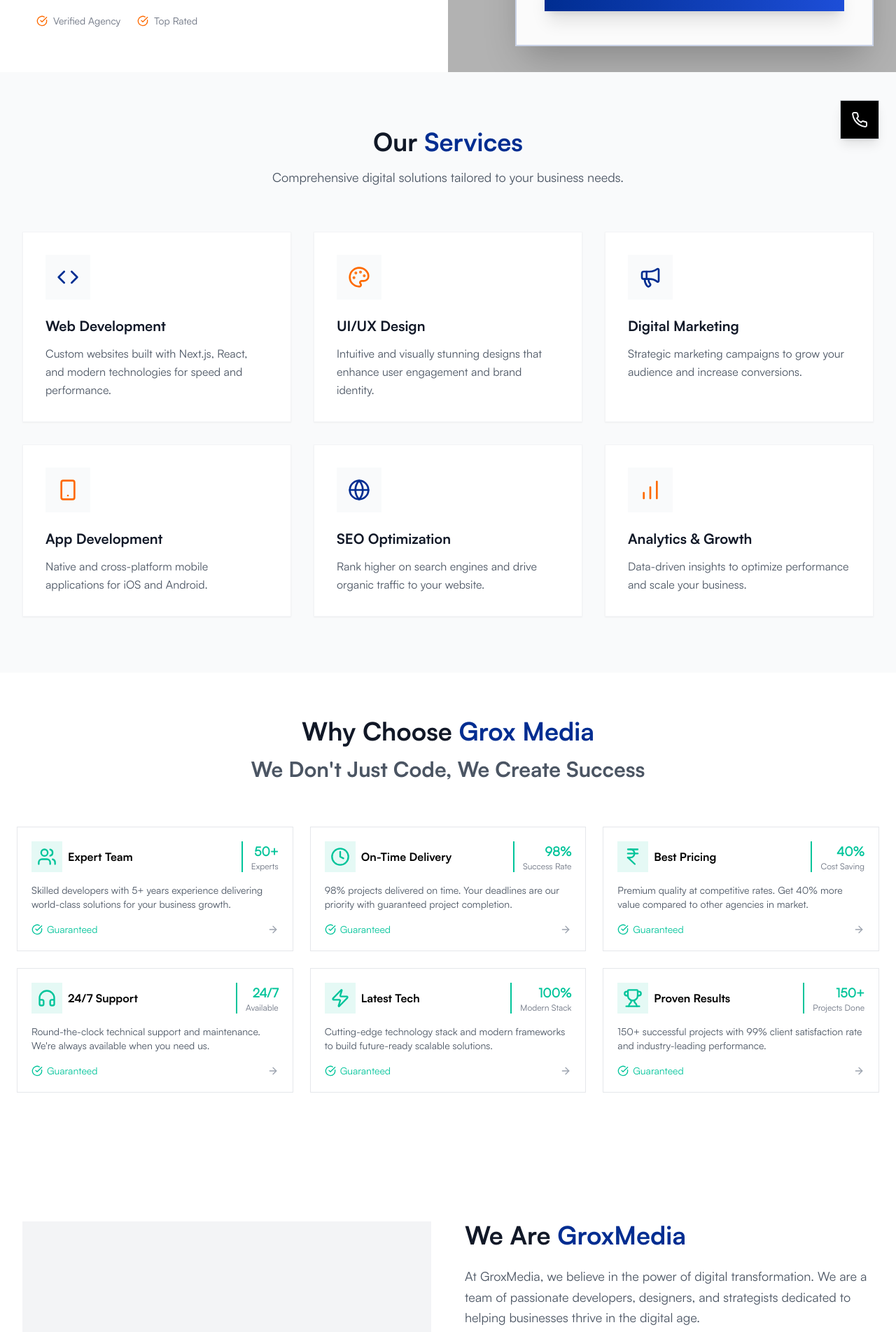
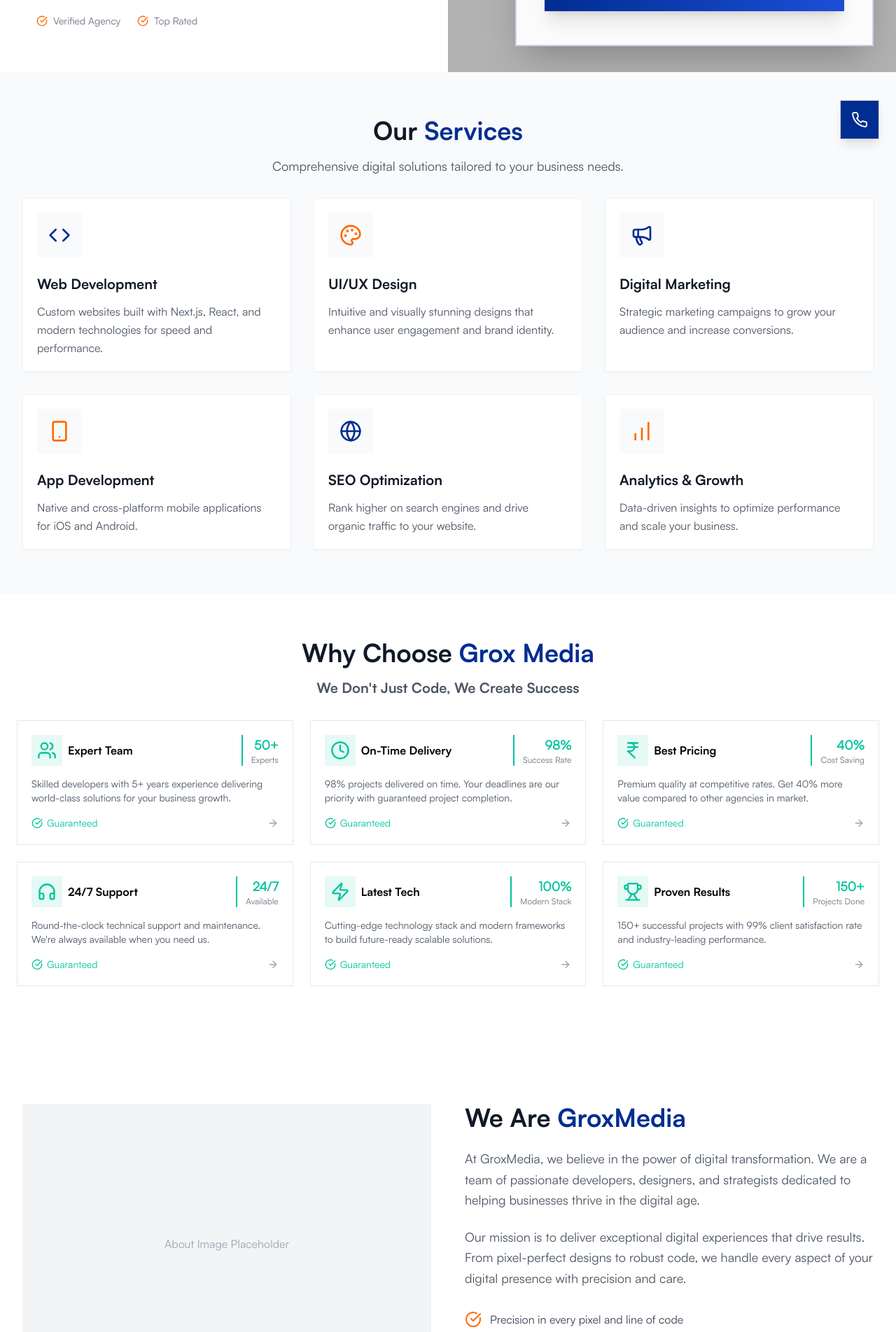
Before and after one commit to riteshk-007/grox-media, a Next.js app: page / in a window 1280 px wide. Shown: the part 577-2480 px from the top of the page at 70% size. Built offline with nearby package versions, Linux system fonts and the light colour scheme; grey boxes are pictures that could not be loaded.

Commit message:
refactor components for improved layout and responsiveness; update styles and animations across About, Services, Technologies, Testimonials, and WhyChooseUsSection

```diff
--- a/src/components/About.tsx
+++ b/src/components/About.tsx
@@ -5,7 +5,7 @@ import { CheckCircle } from "lucide-react";
 
 const About = () => {
   return (
-        <section id="about" className="py-20 bg-white overflow-hidden">
+    <section id="about" className="py-10 md:py-16 bg-white overflow-hidden">
       <div className="max-w-7xl mx-auto px-4 sm:px-6 lg:px-8">
         <div className="grid grid-cols-1 lg:grid-cols-2 gap-12 items-center">
           <motion.div
@@ -17,11 +17,8 @@ const About = () => {
             <div className="relative">
               <div className="absolute -top-4 -left-4 w-24 h-24 bg-groxBlue/10 -z-10" />
               <div className="absolute -bottom-4 -right-4 w-32 h-32 bg-groxOrange/10 -z-10" />
-                            {/* Placeholder for About Image - using a colored div for now if no image */}
               <div className="bg-gray-100 overflow-hidden h-[400px] w-full relative flex items-center justify-center">
                 <span className="text-gray-400">About Image Placeholder</span>
-                                {/* If you have an image, uncomment below */}
-                                {/* <Image src="/about-image.jpg" alt="About GroxMedia" fill className="object-cover" /> */}
               </div>
             </div>
           </motion.div>
@@ -36,10 +33,15 @@ const About = () => {
               We Are <span className="text-groxBlue">GroxMedia</span>
             </h2>
             <p className="text-lg text-gray-600 mb-6 leading-relaxed">
-                            At GroxMedia, we believe in the power of digital transformation. We are a team of passionate developers, designers, and strategists dedicated to helping businesses thrive in the digital age.
+              At GroxMedia, we believe in the power of digital transformation.
+              We are a team of passionate developers, designers, and strategists
+              dedicated to helping businesses thrive in the digital age.
             </p>
             <p className="text-lg text-gray-600 mb-8 leading-relaxed">
-                            Our mission is to deliver exceptional digital experiences that drive results. From pixel-perfect designs to robust code, we handle every aspect of your digital presence with precision and care.
+              Our mission is to deliver exceptional digital experiences that
+              drive results. From pixel-perfect designs to robust code, we
+              handle every aspect of your digital presence with precision and
+              care.
             </p>
 
             <div className="space-y-4">
--- a/src/components/FloatingContactButton.tsx
+++ b/src/components/FloatingContactButton.tsx
@@ -1,9 +1,9 @@
 "use client";
-import React, { useState } from 'react';
-import { FiPhone, FiX } from 'react-icons/fi';
-import { IoLogoWhatsapp } from 'react-icons/io';
-import CallDialog from './shared/CallDialog';
-import WhatsAppDialog from './shared/WhatsAppDialog';
+import React, { useState } from "react";
+import { FiPhone, FiX } from "react-icons/fi";
+import { IoLogoWhatsapp } from "react-icons/io";
+import CallDialog from "./shared/CallDialog";
+import WhatsAppDialog from "./shared/WhatsAppDialog";
 
 const FloatingContactButton = () => {
   const [isOpen, setIsOpen] = useState(false);
@@ -11,11 +11,11 @@ const FloatingContactButton = () => {
   const [showWhatsAppDialog, setShowWhatsAppDialog] = useState(false);
 
   const phoneNumber = "+919266806477";
-    const whatsappMessage = "Hi! I'm interested in CodeXprime IT services. Can you help me?";
+  const whatsappMessage =
+    "Hi! I'm interested in CodeXprime IT services. Can you help me?";
 
   const toggleMenu = () => {
     setIsOpen(!isOpen);
-
   };
 
   return (
@@ -23,39 +23,47 @@ const FloatingContactButton = () => {
       {/* Main Floating Button */}
       <div className="fixed bottom-6 right-6 z-50">
         {/* Action Buttons - Show when menu is open */}
-                <div className={`absolute bottom-16 right-0 flex flex-col gap-3 transition-all duration-300 ${isOpen ? 'opacity-100 translate-y-0' : 'opacity-0 translate-y-4 pointer-events-none'
-                    }`}>
+        <div
+          className={`absolute bottom-16 right-0 flex flex-col gap-3 transition-all duration-300 ${
+            isOpen
+              ? "opacity-100 translate-y-0"
+              : "opacity-0 translate-y-4 pointer-events-none"
+          }`}
+        >
           {/* WhatsApp Button */}
           <button
             onClick={() => {
               setShowWhatsAppDialog(true);
-
             }}
             className="flex items-center gap-3 bg-white hover:bg-gray-50 text-gray-800 border border-gray-300 px-4 py-3 rounded shadow-lg hover:shadow-xl transition-all duration-200"
           >
             <IoLogoWhatsapp size={20} className="text-green-600" />
-                        <span className="hidden md:block text-sm font-medium whitespace-nowrap">WhatsApp</span>
+            <span className="hidden md:block text-sm font-medium whitespace-nowrap">
+              WhatsApp
+            </span>
           </button>
 
           {/* Call Button */}
           <button
             onClick={() => {
               setShowCallDialog(true);
-
             }}
             className="flex items-center gap-3 bg-white hover:bg-gray-50 text-gray-800 border border-gray-300 px-4 py-3 rounded shadow-lg hover:shadow-xl transition-all duration-200"
           >
             <FiPhone size={20} className="text-blue-600" />
-                        <span className="hidden md:block text-sm font-medium whitespace-nowrap">Call Now</span>
+            <span className="hidden md:block text-sm font-medium whitespace-nowrap">
+              Call Now
+            </span>
           </button>
         </div>
 
         {/* Main Toggle Button */}
         <button
           onClick={toggleMenu}
-                    className={`hidden md:flex w-14 h-14 rounded shadow-lg hover:shadow-xl transition-all duration-300  items-center justify-center border ${isOpen
-                        ? 'bg-black hover:bg-gray-950 text-gray-200 rotate-180'
-                        : 'bg-black hover:bg-gray-950 text-gray-100 border-gray-300'
+          className={`hidden md:flex w-14 h-14 rounded shadow-lg hover:shadow-xl transition-all duration-300  items-center justify-center border ${
+            isOpen
+              ? "bg-groxBlue hover:bg-groxBlue text-gray-200 rotate-180"
+              : "bg-groxBlue hover:bg-groxBlue text-gray-100 border-gray-300"
           }`}
         >
           {isOpen ? <FiX size={24} /> : <FiPhone size={24} />}
@@ -67,7 +75,6 @@ const FloatingContactButton = () => {
         show={showCallDialog}
         onClose={() => setShowCallDialog(false)}
       />
-
 
       {/* WhatsApp Confirmation Dialog */}
       <WhatsAppDialog
@@ -83,19 +90,20 @@ const FloatingContactButton = () => {
           <button
             onClick={() => {
               setShowWhatsAppDialog(true);
-
             }}
             className="flex-1 bg-green-600 hover:bg-green-500 border border-gray-300 text-gray-100 py-3 px-4  font-medium transition-colors flex items-center justify-center gap-2"
           >
-                        <IoLogoWhatsapp size={25} className="text-green-600 p-[0.5px] rounded-full bg-white" />
+            <IoLogoWhatsapp
+              size={25}
+              className="text-green-600 p-[0.5px] rounded-full bg-white"
+            />
             WhatsApp
           </button>
           <button
             onClick={() => {
               setShowCallDialog(true);
-
             }}
-                        className="flex-1 bg-black hover:bg-gray-950 text-white py-3 px-4  font-medium transition-colors flex items-center justify-center gap-2"
+            className="flex-1 bg-groxBlue hover:bg-gray-950 text-white py-3 px-4  font-medium transition-colors flex items-center justify-center gap-2"
           >
             <FiPhone size={20} />
             Call Now
--- a/src/components/Services.tsx
+++ b/src/components/Services.tsx
@@ -1,46 +1,59 @@
 "use client";
 
 import { motion } from "framer-motion";
-import { Code, Palette, Megaphone, Smartphone, Globe, BarChart } from "lucide-react";
+import {
+  Code,
+  Palette,
+  Megaphone,
+  Smartphone,
+  Globe,
+  BarChart,
+} from "lucide-react";
 
 const services = [
   {
     icon: <Code className="h-8 w-8 text-groxBlue" />,
     title: "Web Development",
-        description: "Custom websites built with Next.js, React, and modern technologies for speed and performance.",
+    description:
+      "Custom websites built with Next.js, React, and modern technologies for speed and performance.",
   },
   {
     icon: <Palette className="h-8 w-8 text-groxOrange" />,
     title: "UI/UX Design",
-        description: "Intuitive and visually stunning designs that enhance user engagement and brand identity.",
+    description:
+      "Intuitive and visually stunning designs that enhance user engagement and brand identity.",
   },
   {
     icon: <Megaphone className="h-8 w-8 text-groxBlue" />,
     title: "Digital Marketing",
-        description: "Strategic marketing campaigns to grow your audience and increase conversions.",
+    description:
+      "Strategic marketing campaigns to grow your audience and increase conversions.",
   },
   {
     icon: <Smartphone className="h-8 w-8 text-groxOrange" />,
     title: "App Development",
-        description: "Native and cross-platform mobile applications for iOS and Android.",
+    description:
+      "Native and cross-platform mobile applications for iOS and Android.",
   },
   {
     icon: <Globe className="h-8 w-8 text-groxBlue" />,
     title: "SEO Optimization",
-        description: "Rank higher on search engines and drive organic traffic to your website.",
+    description:
+      "Rank higher on search engines and drive organic traffic to your website.",
   },
   {
     icon: <BarChart className="h-8 w-8 text-groxOrange" />,
     title: "Analytics & Growth",
-        description: "Data-driven insights to optimize performance and scale your business.",
+    description:
+      "Data-driven insights to optimize performance and scale your business.",
   },
 ];
 
 const Services = () => {
   return (
-        <section id="services" className="py-20 bg-gray-50">
+    <section id="services" className="py-10 md:py-16 bg-gray-50">
       <div className="max-w-7xl mx-auto px-4 sm:px-6 lg:px-8">
-                <div className="text-center mb-16">
+        <div className="text-center mb-8">
           <h2 className="text-3xl md:text-4xl font-bold text-gray-900 mb-4">
             Our <span className="text-groxBlue">Services</span>
           </h2>
@@ -57,13 +70,17 @@ const Services = () => {
               whileInView={{ opacity: 1, y: 0 }}
               transition={{ duration: 0.5, delay: index * 0.1 }}
               viewport={{ once: true }}
-                            className="bg-white p-8 shadow-sm hover:shadow-md transition-shadow border border-gray-100"
+              className="bg-white p-5 shadow-sm hover:shadow-md transition-shadow border border-gray-100"
             >
               <div className="mb-6 bg-gray-50 w-16 h-16 flex items-center justify-center">
                 {service.icon}
               </div>
-                            <h3 className="text-xl font-bold text-gray-900 mb-3">{service.title}</h3>
-                            <p className="text-gray-600 leading-relaxed">{service.description}</p>
+              <h3 className="text-xl font-bold text-gray-900 mb-3">
+                {service.title}
+              </h3>
+              <p className="text-gray-600 leading-relaxed">
+                {service.description}
+              </p>
             </motion.div>
           ))}
         </div>
--- a/src/components/shared/WhyChooseUsSection.tsx
+++ b/src/components/shared/WhyChooseUsSection.tsx
@@ -1,90 +1,84 @@
-import React from 'react';
+import React from "react";
 import {
   Clock,
   Users,
   Headphones,
   CheckCircle,
-
   Zap,
   Trophy,
   ArrowRight,
-    IndianRupee
-} from 'lucide-react';
+  IndianRupee,
+} from "lucide-react";
 
 const WhyChooseUsSection = () => {
   const benefits = [
     {
       icon: <Users className="w-7 h-7" />,
       title: "Expert Team",
-            description: "Skilled developers with 5+ years experience delivering world-class solutions for your business growth.",
+      description:
+        "Skilled developers with 5+ years experience delivering world-class solutions for your business growth.",
       stat: "50+",
       label: "Experts",
-            accent: "border-[#00C49A] text-[#00C49A]"
+      accent: "border-[#00C49A] text-[#00C49A]",
     },
     {
       icon: <Clock className="w-7 h-7" />,
       title: "On-Time Delivery",
-            description: "98% projects delivered on time. Your deadlines are our priority with guaranteed project completion.",
+      description:
+        "98% projects delivered on time. Your deadlines are our priority with guaranteed project completion.",
       stat: "98%",
       label: "Success Rate",
-            accent: "border-[#00C49A] text-[#00C49A]"
+      accent: "border-[#00C49A] text-[#00C49A]",
     },
     {
       icon: <IndianRupee className="w-7 h-7" />,
       title: "Best Pricing",
-            description: "Premium quality at competitive rates. Get 40% more value compared to other agencies in market.",
+      description:
+        "Premium quality at competitive rates. Get 40% more value compared to other agencies in market.",
       stat: "40%",
       label: "Cost Saving",
-            accent: "border-[#00C49A] text-[#00C49A]"
+      accent: "border-[#00C49A] text-[#00C49A]",
     },
     {
       icon: <Headphones className="w-7 h-7" />,
       title: "24/7 Support",
-            description: "Round-the-clock technical support and maintenance. We're always available when you need us.",
+      description:
+        "Round-the-clock technical support and maintenance. We're always available when you need us.",
       stat: "24/7",
       label: "Available",
-            accent: "border-[#00C49A] text-[#00C49A]"
+      accent: "border-[#00C49A] text-[#00C49A]",
     },
     {
       icon: <Zap className="w-7 h-7" />,
       title: "Latest Tech",
-            description: "Cutting-edge technology stack and modern frameworks to build future-ready scalable solutions.",
+      description:
+        "Cutting-edge technology stack and modern frameworks to build future-ready scalable solutions.",
       stat: "100%",
       label: "Modern Stack",
-            accent: "border-[#00C49A] text-[#00C49A]"
+      accent: "border-[#00C49A] text-[#00C49A]",
     },
     {
       icon: <Trophy className="w-7 h-7" />,
       title: "Proven Results",
-            description: "150+ successful projects with 99% client satisfaction rate and industry-leading performance.",
+      description:
+        "150+ successful projects with 99% client satisfaction rate and industry-leading performance.",
       stat: "150+",
       label: "Projects Done",
-            accent: "border-[#00C49A] text-[#00C49A]"
-        }
+      accent: "border-[#00C49A] text-[#00C49A]",
+    },
   ];
-
-
 
   return (
     <section className="py-10 md:py-16 px-6 bg-white text-black relative">
-
       <div className="max-w-7xl mx-auto relative z-10">
-
-
-                <div className="text-center mb-16">
+        <div className="text-center mb-8">
           <h2 className="text-3xl md:text-4xl font-bold text-gray-900 mb-4 capitalize">
             Why Choose <span className="text-groxBlue"> Grox Media</span>
           </h2>
-                    <h3 className="text-lg text-gray-600  mx-auto text2xl md:text-3xl font-medium my-4">
+          <h3 className="text-base text-gray-600  mx-auto md:text-xl font-medium my-4">
             We Don&apos;t Just Code, We Create Success
           </h3>
-
-                    {/* <p className="text-lg text-gray-600 max-w-2xl mx-auto">
-                        150+ businesses trust us for their digital transformation.
-                        Here&apos;s why we&apos;re the right choice for your next project.
-                    </p> */}
         </div>
-
 
         {/* Benefits Grid */}
         <div className="grid grid-cols-2 sm:grid-cols-2 lg:grid-cols-3 gap-3 sm:gap-5 md:gap-6 mb-10">
@@ -96,14 +90,16 @@ const WhyChooseUsSection = () => {
               {/* Header with icon and stat */}
               <div className="flex flex-col md:flex-row md:items-center md:justify-between mb-4 gap-4 md:gap-5">
                 <div className="flex items-center gap-2">
-                                    <div className="text-[#00C49A] bg-[rgba(0,196,154,0.1)] p-2">
+                  <div className="text-[#00C49A] bg-[rgba(0,196,154,0.1)] p-2 ">
                     {benefit.icon}
                   </div>
                   <h3 className="text-[15px] sm:text-base font-semibold text-black leading-tight">
                     {benefit.title}
                   </h3>
                 </div>
-                                <div className={`text-left md:text-right border-l-2 pl-3 ${benefit.accent}`}>
+                <div
+                  className={`text-left md:text-right border-l-2 pl-3 ${benefit.accent}`}
+                >
                   <div className="text-lg font-bold">{benefit.stat}</div>
                   <div className="text-xs text-gray-500">{benefit.label}</div>
                 </div>
@@ -124,12 +120,6 @@ const WhyChooseUsSection = () => {
             </div>
           ))}
         </div>
-
-
-
-
-
-
       </div>
     </section>
   );
```
Also changed, not shown: src/components/Technologies.tsx (+17 -4 lines), src/components/Testimonials.tsx (+11 -6 lines), src/components/shared/WhatsAppDialog.tsx (+15 -5 lines). Lines whose indentation alone changed are shown as unchanged.
